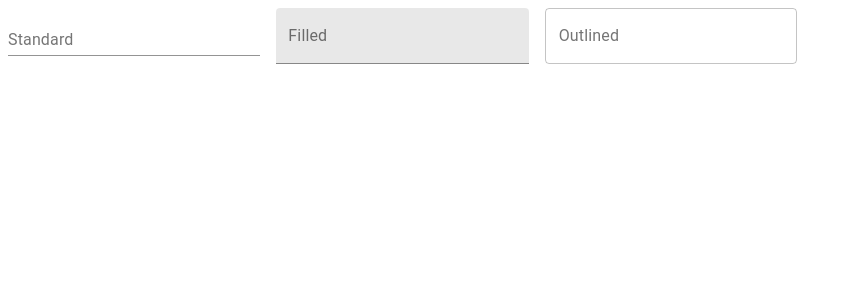
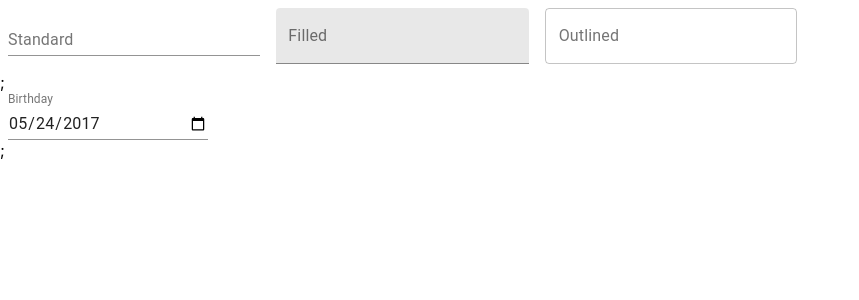
Before and after one commit to vivatakuya/main2, a React (Create React App) app: page / in a window 1280 px wide. Shown: the top 300 px of the page, without its empty margins (0-859 px from the left). Built offline with nearby package versions, Linux system fonts and the light colour scheme.

Commit message:
calendar

```diff
--- a/package.json
+++ b/package.json
@@ -4,6 +4,7 @@
   "private": true,
   "dependencies": {
     "@material-ui/core": "4.11.3",
+    "@material-ui/lab": "4.0.0-alpha.57",
     "@testing-library/jest-dom": "^4.2.4",
     "@testing-library/react": "^9.3.2",
     "@testing-library/user-event": "^7.1.2",
--- a/src/components/App.js
+++ b/src/components/App.js
@@ -2,6 +2,13 @@ import React from 'react';
 
 import Modal from './Modal';
 
+import Calendar from './Calendar';
+
 export default () => {
-  return <Modal />;
+  return (
+    <>
+  <Modal />;
+  <Calendar />;
+  </>
+  )
 };
--- /dev/null
+++ b/src/components/Calendar.js
@@ -0,0 +1,34 @@
+import React from 'react';
+import { makeStyles } from '@material-ui/core/styles';
+import TextField from '@material-ui/core/TextField';
+
+const useStyles = makeStyles((theme) => ({
+  container: {
+    display: 'flex',
+    flexWrap: 'wrap',
+  },
+  textField: {
+    marginLeft: theme.spacing(1),
+    marginRight: theme.spacing(1),
+    width: 200,
+  },
+}));
+
+export default function DatePickers() {
+  const classes = useStyles();
+
+  return (
+    <form className={classes.container} noValidate>
+      <TextField
+        id="date"
+        label="Birthday"
+        type="date"
+        defaultValue="2017-05-24"
+        className={classes.textField}
+        InputLabelProps={{
+          shrink: true,
+        }}
+      />
+    </form>
+  );
+}
```
Also changed, not shown: 1 other file (tests, documents, lock files or other folders).
